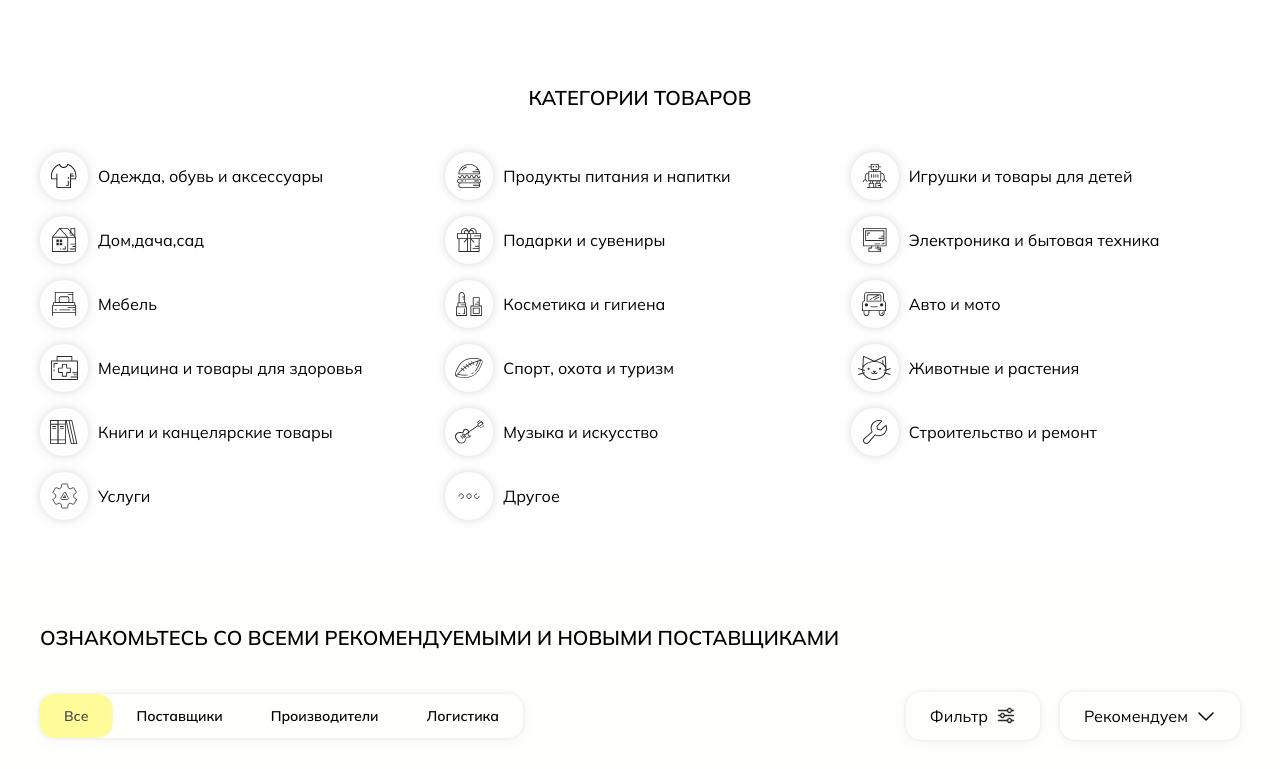
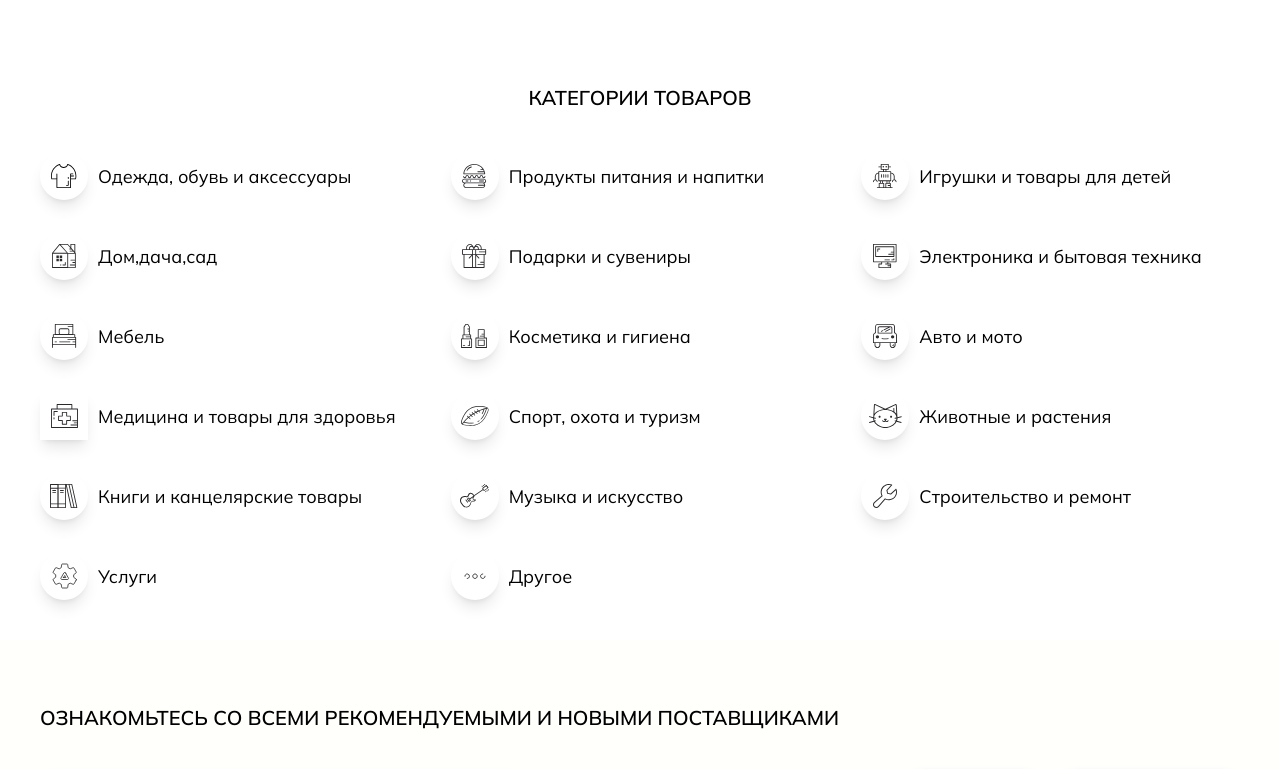
Before and after one commit to Bekjan02/meebuy, a website: page pages/suppliers/suppliers.html in a window 1280 px wide. Shown: the part 489-1258 px from the top of the page. Drawn offline with nearby package versions, Linux system fonts and the light colour scheme; files that its build step writes are made by us from their sources; files whose address does not match are found by name.

Commit message:
Update suppliers.html

```diff
--- a/pages/suppliers/suppliers.html
+++ b/pages/suppliers/suppliers.html
@@ -135,139 +135,224 @@
         >
           категории товаров
         </h6>
-        <ul class="grid grid-cols-3 gap-4">
-          <li class="">
+        <ul class="grid gap-8 lg-md:grid-cols-3 sm: grid-cols-1">
+          <li class="text-[18px]">
             <a class="flex items-center gap-[10px] w-fit" href="">
-              <div class="shadow-category-white text-white w-9 h-9 rounded-full overflow-hidden flex items-center justify-center lg-md:w-12 lg-md:h-12">
-                <img src="../../assets/images/icons/category/t-shirt.svg" alt="">
+              <div
+                class="shadow-category-white shadow-lg w-12 h-12 text-white rounded-full overflow-hidden flex items-center justify-center lg-md:w-12 lg-md:h-12"
+              >
+                <img
+                  src="../../assets/images/icons/category/t-shirt.svg"
+                  alt=""
+                />
               </div>
               <span>Одежда, обувь и аксессуары</span>
             </a>
           </li>
-          <li class="">
+          <li class="text-[18px]">
             <a class="flex items-center gap-[10px] w-fit" href="">
-              <div class="shadow-category-white text-white w-9 h-9 rounded-full overflow-hidden flex items-center justify-center lg-md:w-12 lg-md:h-12">
-                <img src="../../assets/images/icons/category/burger.svg" alt="Shirt">
+              <div
+                class="shadow-category-white shadow-lg w-12 h-12 text-white rounded-full overflow-hidden flex items-center justify-center lg-md:w-12 lg-md:h-12"
+              >
+                <img
+                  src="../../assets/images/icons/category/burger.svg"
+                  alt="Shirt"
+                />
               </div>
               <span>Продукты питания и напитки</span>
             </a>
           </li>
-          <li class="">
+          <li class="text-[18px]">
             <a class="flex items-center gap-[10px] w-fit" href="">
-              <div class="shadow-category-white text-white w-9 h-9 rounded-full overflow-hidden flex items-center justify-center lg-md:w-12 lg-md:h-12">
-                <img src="../../assets/images/icons/category/robot.svg" alt="Shirt">
+              <div
+                class="shadow-category-white shadow-lg w-12 h-12 text-white rounded-full overflow-hidden flex items-center justify-center lg-md:w-12 lg-md:h-12"
+              >
+                <img
+                  src="../../assets/images/icons/category/robot.svg"
+                  alt="Shirt"
+                />
               </div>
               <span>Игрушки и товары для детей</span>
             </a>
           </li>
-          <li class="">
+          <li class="text-[18px]">
             <a class="flex items-center gap-[10px] w-fit" href="">
-              <div class="shadow-category-white text-white w-9 h-9 rounded-full overflow-hidden flex items-center justify-center lg-md:w-12 lg-md:h-12">
-                <img src="../../assets/images/icons/category/house.svg" alt="Shirt">
+              <div
+                class="shadow-category-white shadow-lg w-12 h-12 text-white rounded-full overflow-hidden flex items-center justify-center lg-md:w-12 lg-md:h-12"
+              >
+                <img
+                  src="../../assets/images/icons/category/house.svg"
+                  alt="Shirt"
+                />
               </div>
               <span>Дом,дача,сад</span>
             </a>
           </li>
-          <li class="">
+          <li class="text-[18px]">
             <a class="flex items-center gap-[10px] w-fit" href="">
-              <div class="shadow-category-white text-white w-9 h-9 rounded-full overflow-hidden flex items-center justify-center lg-md:w-12 lg-md:h-12">
-                <img src="../../assets/images/icons/category/gift.svg" alt="Shirt">
+              <div
+                class="shadow-category-white shadow-lg w-12 h-12 text-white rounded-full overflow-hidden flex items-center justify-center lg-md:w-12 lg-md:h-12"
+              >
+                <img
+                  src="../../assets/images/icons/category/gift.svg"
+                  alt="Shirt"
+                />
               </div>
               <span>Подарки и сувениры</span>
             </a>
           </li>
-          <li class="">
+          <li class="text-[18px]">
             <a class="flex items-center gap-[10px] w-fit" href="">
-              <div class="shadow-category-white text-white w-9 h-9 rounded-full overflow-hidden flex items-center justify-center lg-md:w-12 lg-md:h-12">
-                <img src="../../assets/images/icons/category/computer.svg" alt="Shirt">
+              <div
+                class="shadow-category-white shadow-lg w-12 h-12 text-white rounded-full overflow-hidden flex items-center justify-center lg-md:w-12 lg-md:h-12"
+              >
+                <img
+                  src="../../assets/images/icons/category/computer.svg"
+                  alt="Shirt"
+                />
               </div>
               <span>Электроника и бытовая техника</span>
             </a>
           </li>
-          <li class="">
+          <li class="text-[18px]">
             <a class="flex items-center gap-[10px] w-fit" href="">
-              <div class="shadow-category-white text-white w-9 h-9 rounded-full overflow-hidden flex items-center justify-center lg-md:w-12 lg-md:h-12">
-                <img src="../../assets/images/icons/category/bed.svg" alt="Shirt">
+              <div
+                class="shadow-category-white shadow-lg w-12 h-12 text-white rounded-full overflow-hidden flex items-center justify-center lg-md:w-12 lg-md:h-12"
+              >
+                <img
+                  src="../../assets/images/icons/category/bed.svg"
+                  alt="Shirt"
+                />
               </div>
               <span>Мебель</span>
             </a>
           </li>
-          <li class="">
+          <li class="text-[18px]">
             <a class="flex items-center gap-[10px] w-fit" href="">
-              <div class="shadow-category-white text-white w-9 h-9 rounded-full overflow-hidden flex items-center justify-center lg-md:w-12 lg-md:h-12">
-                <img src="../../assets/images/icons/category/makeup.svg" alt="Shirt">
+              <div
+                class="shadow-category-white shadow-lg w-12 h-12 text-white rounded-full overflow-hidden flex items-center justify-center lg-md:w-12 lg-md:h-12"
+              >
+                <img
+                  src="../../assets/images/icons/category/makeup.svg"
+                  alt="Shirt"
+                />
               </div>
               <span>Косметика и гигиена</span>
             </a>
           </li>
-          <li class="">
+          <li class="text-[18px]">
             <a class="flex items-center gap-[10px] w-fit" href="">
-              <div class="shadow-category-white text-white w-9 h-9 rounded-full overflow-hidden flex items-center justify-center lg-md:w-12 lg-md:h-12">
-                <img src="../../assets/images/icons/category/happy-car.svg" alt="Shirt">
+              <div
+                class="shadow-category-white shadow-lg w-12 h-12 text-white rounded-full overflow-hidden flex items-center justify-center lg-md:w-12 lg-md:h-12"
+              >
+                <img
+                  src="../../assets/images/icons/category/happy-car.svg"
+                  alt="Shirt"
+                />
               </div>
               <span>Авто и мото</span>
             </a>
           </li>
-          <li class="">
+          <li class="text-[18px]">
             <a class="flex items-center gap-[10px] w-fit" href="">
-              <div class="shadow-category-white text-white w-9 h-9 rounded-full overflow-hidden flex items-center justify-center lg-md:w-12 lg-md:h-12">
-                <img src="../../assets/images/icons/category/first-aid.svg" alt="Shirt">
+              <div
+                class="shadow-category-white shadow-lg w-12 h-12 text-whiterounded-full overflow-hidden flex items-center justify-center lg-md:w-12 lg-md:h-12"
+              >
+                <img
+                  src="../../assets/images/icons/category/first-aid.svg"
+                  alt="Shirt"
+                />
               </div>
               <span>Медицина и товары для здоровья</span>
             </a>
           </li>
-          <li class="">
+          <li class="text-[18px]">
             <a class="flex items-center gap-[10px] w-fit" href="">
-              <div class="shadow-category-white text-white w-9 h-9 rounded-full overflow-hidden flex items-center justify-center lg-md:w-12 lg-md:h-12">
-                <img src="../../assets/images/icons/category/football.svg" alt="Shirt">
+              <div
+                class="shadow-category-white shadow-lg w-12 h-12 text-white rounded-full overflow-hidden flex items-center justify-center lg-md:w-12 lg-md:h-12"
+              >
+                <img
+                  src="../../assets/images/icons/category/football.svg"
+                  alt="Shirt"
+                />
               </div>
               <span>Спорт, охота и туризм</span>
             </a>
           </li>
-          <li class="">
+          <li class="text-[18px]">
             <a class="flex items-center gap-[10px] w-fit" href="">
-              <div class="shadow-category-white text-white w-9 h-9 rounded-full overflow-hidden flex items-center justify-center lg-md:w-12 lg-md:h-12">
-                <img src="../../assets/images/icons/category/animal.svg" alt="Shirt">
+              <div
+                class="shadow-category-white shadow-lg w-12 h-12 text-white rounded-full overflow-hidden flex items-center justify-center lg-md:w-12 lg-md:h-12"
+              >
+                <img
+                  src="../../assets/images/icons/category/animal.svg"
+                  alt="Shirt"
+                />
               </div>
               <span>Животные и растения</span>
             </a>
           </li>
-          <li class="">
+          <li class="text-[18px]">
             <a class="flex items-center gap-[10px] w-fit" href="">
-              <div class="shadow-category-white text-white w-9 h-9 rounded-full overflow-hidden flex items-center justify-center lg-md:w-12 lg-md:h-12">
-                <img src="../../assets/images/icons/category/books.svg" alt="Shirt">
+              <div
+                class="shadow-category-white shadow-lg w-12 h-12 text-white rounded-full overflow-hidden flex items-center justify-center lg-md:w-12 lg-md:h-12"
+              >
+                <img
+                  src="../../assets/images/icons/category/books.svg"
+                  alt="Shirt"
+                />
               </div>
               <span>Книги и канцелярские товары</span>
             </a>
           </li>
-          <li class="">
+          <li class="text-[18px]">
             <a class="flex items-center gap-[10px] w-fit" href="">
-              <div class="shadow-category-white text-white w-9 h-9 rounded-full overflow-hidden flex items-center justify-center lg-md:w-12 lg-md:h-12">
-                <img src="../../assets/images/icons/category/guitar.svg" alt="Shirt">
+              <div
+                class="shadow-category-white shadow-lg w-12 h-12 text-white rounded-full overflow-hidden flex items-center justify-center lg-md:w-12 lg-md:h-12"
+              >
+                <img
+                  src="../../assets/images/icons/category/guitar.svg"
+                  alt="Shirt"
+                />
               </div>
               <span>Музыка и искусство</span>
             </a>
           </li>
-          <li class="">
+          <li class="text-[18px]">
             <a class="flex items-center gap-[10px] w-fit" href="">
-              <div class="shadow-category-white text-white w-9 h-9 rounded-full overflow-hidden flex items-center justify-center lg-md:w-12 lg-md:h-12">
-                <img src="../../assets/images/icons/category/wrench.svg" alt="Shirt">
+              <div
+                class="shadow-category-white shadow-lg w-12 h-12 text-white rounded-full overflow-hidden flex items-center justify-center lg-md:w-12 lg-md:h-12"
+              >
+                <img
+                  src="../../assets/images/icons/category/wrench.svg"
+                  alt="Shirt"
+                />
               </div>
               <span>Строительство и ремонт</span>
             </a>
           </li>
-          <li class="">
+          <li class="text-[18px]">
             <a class="flex items-center gap-[10px] w-fit" href="">
-              <div class="shadow-category-white text-white w-9 h-9 rounded-full overflow-hidden flex items-center justify-center lg-md:w-12 lg-md:h-12">
-                <img src="../../assets/images/icons/category/services.svg" alt="Shirt">
+              <div
+                class="shadow-category-white shadow-lg w-12 h-12 text-white rounded-full overflow-hidden flex items-center justify-center lg-md:w-12 lg-md:h-12"
+              >
+                <img
+                  src="../../assets/images/icons/category/services.svg"
+                  alt="Shirt"
+                />
               </div>
               <span>Услуги</span>
             </a>
           </li>
-          <li class="">
+          <li class="text-[18px]">
             <a class="flex items-center gap-[10px] w-fit" href="">
-              <div class="shadow-category-white text-white w-9 h-9 rounded-full overflow-hidden flex items-center justify-center lg-md:w-12 lg-md:h-12">
-                <img src="../../assets/images/icons/category/other.svg" alt="Shirt">
+              <div
+                class="shadow-category-white shadow-lg w-12 h-12 lg-md:w-12 lg-md:h-12 text-white rounded-full overflow-hidden flex items-center justify-center"
+              >
+                <img
+                  src="../../assets/images/icons/category/other.svg"
+                  alt="Shirt"
+                />
               </div>
               <span>Другое</span>
             </a>
```
